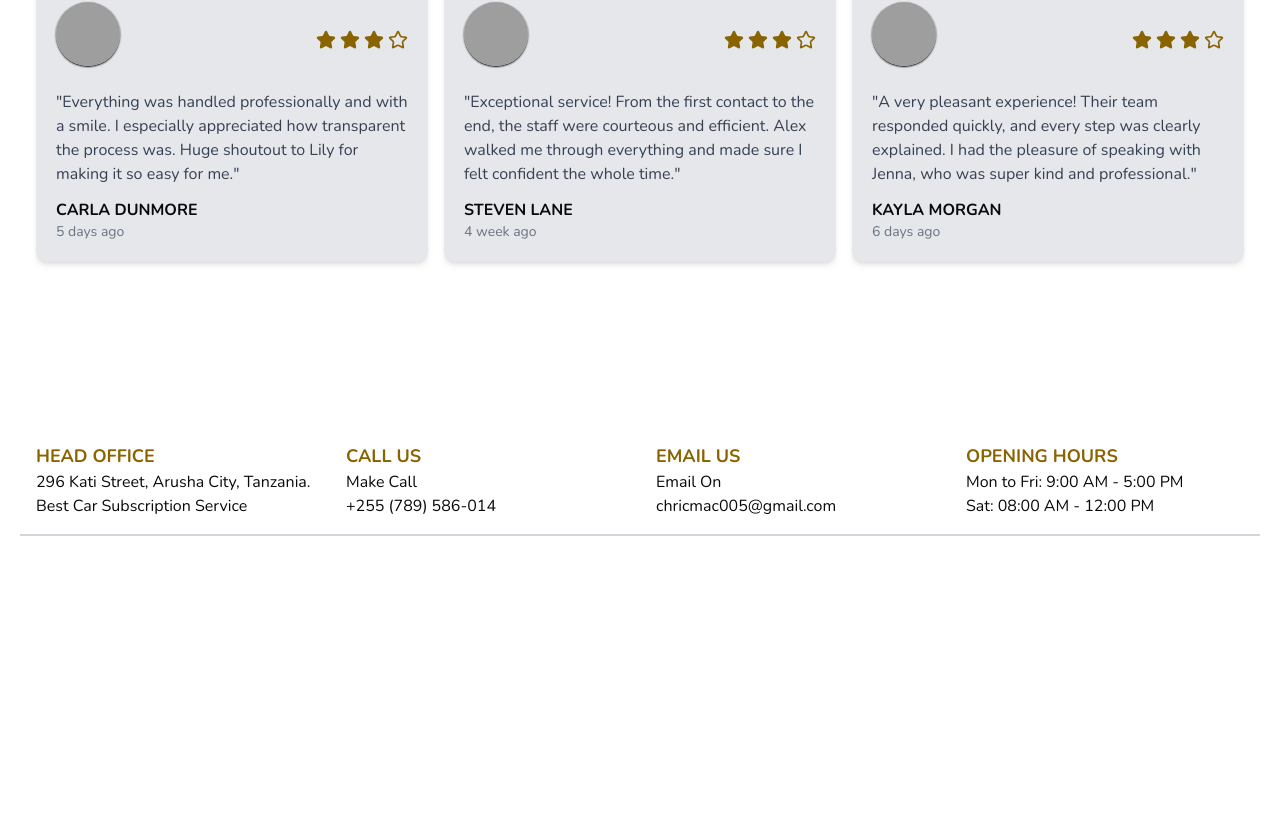
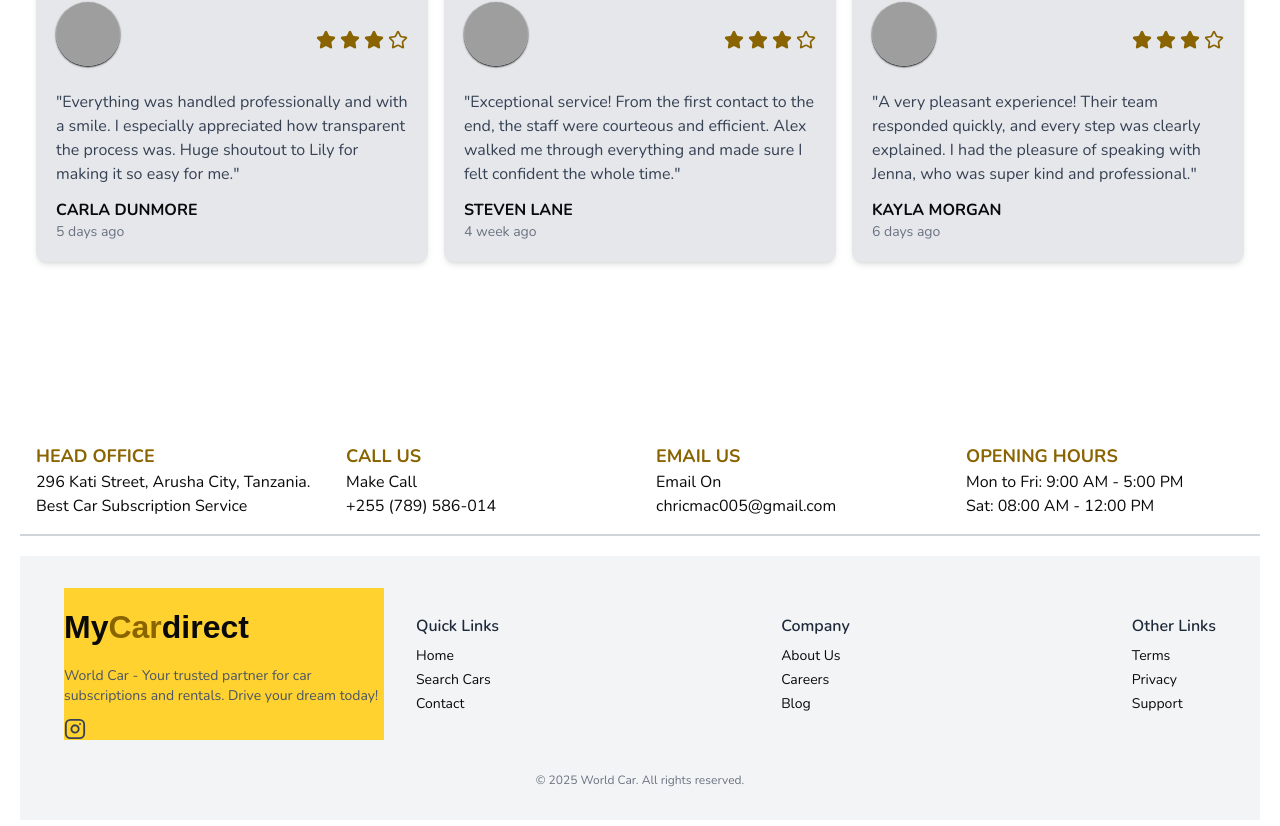
Before and after one commit to chricmako6/world-car, a Next.js app: page / in a window 1280 px wide. Shown: the part 4423-5249 px from the top of the page. Before the commit the page ends 4999 px from the top, so only its background shows below. Built offline with nearby package versions, Linux system fonts and the light colour scheme; grey boxes are pictures that could not be loaded; a web font is replaced by a local one.

Commit message:
footer second commit

```diff
--- a/app/page.js
+++ b/app/page.js
@@ -7,6 +7,7 @@ import CardOur from '@/components/CardOur';
 import CardWork from '@/components/CardWork';
 import CardTestmonial from '@/components/CardTestmonial';
 import CardFooter from '@/components/CardFooter';
+import CardFoot from '@/components/CardFoot';
 
 const Home = () => {
   const { cars, packages, logos } = data;
@@ -254,27 +255,12 @@ const Home = () => {
      </section>
 
      {/* footer */}
-      {/* <section className='p-5 mt-20 bg-black'>
-          <h1 className='rum-title text-center text-xl md:text-3xl font-bold py-5 text-white'>
-            More Cars
-          </h1>
-          <div className='grid grid-cols-1 md:grid-cols-3 gap-4'>
-            {cars.map((car) => (
-              <CarCard
-                key={car.id}
-                img={car.img}
-                name={car.name}
-                description={car.description}
-              />
-            ))}
-          </div>
-        </section> */}
         <section className='p-5 mt-20 '>
           <div>
             <CardFooter />
           </div>
           <div>
-
+           <CardFoot />
           </div>
         </section>
     </>
--- a/components/CardFoot.jsx
+++ b/components/CardFoot.jsx
@@ -0,0 +1,61 @@
+import React from "react";
+import { Instagram } from "lucide-react";
+
+const currentYear = new Date().getFullYear();
+
+const CardFoot = () => {
+  return (
+    <footer className="w-full bg-gray-100 px-4 py-8">
+      <div className="max-w-6xl mx-auto flex flex-col md:flex-row items-start md:items-center justify-between gap-8">
+        {/* Logo on the left */}
+        <div className="flex flex-col items-start bg-amber-300">
+          <h1 className="text-xl md:text-3xl font-bold rum-title py-5">
+            My<span className="text-[#896400]">Car</span>direct
+          </h1>
+          <p className="text-gray-600 text-sm max-w-xs">
+            World Car - Your trusted partner for car subscriptions and rentals. Drive your dream today!
+          </p>
+          <div className="flex items-center gap-3 mt-3">
+            <a href="https://instagram.com" target="_blank" rel="noopener noreferrer" className="text-gray-700 hover:text-pink-500">
+              <Instagram size={22} />
+            </a>
+            {/* Add more social icons here if needed */}
+          </div>
+        </div>
+        {/* Links */}
+        <div className="flex flex-1 justify-between w-full md:w-auto gap-8">
+          <div>
+            <h3 className="font-semibold text-gray-800 mb-2">Quick Links</h3>
+            <ul className="space-y-1 text-sm">
+              <li><a href="#" className="hover:underline">Home</a></li>
+              <li><a href="#" className="hover:underline">Search Cars</a></li>
+              <li><a href="#" className="hover:underline">Contact</a></li>
+            </ul>
+          </div>
+          <div>
+            <h3 className="font-semibold text-gray-800 mb-2">Company</h3>
+            <ul className="space-y-1 text-sm">
+              <li><a href="#" className="hover:underline">About Us</a></li>
+              <li><a href="#" className="hover:underline">Careers</a></li>
+              <li><a href="#" className="hover:underline">Blog</a></li>
+            </ul>
+          </div>
+          <div>
+            <h3 className="font-semibold text-gray-800 mb-2">Other Links</h3>
+            <ul className="space-y-1 text-sm">
+              <li><a href="#" className="hover:underline">Terms</a></li>
+              <li><a href="#" className="hover:underline">Privacy</a></li>
+              <li><a href="#" className="hover:underline">Support</a></li>
+            </ul>
+          </div>
+        </div>
+      </div>
+      {/* Footer bottom */}
+      <div className="mt-8 text-center text-xs text-gray-500">
+        &copy; {currentYear} World Car. All rights reserved.
+      </div>
+    </footer>
+  );
+};
+
+export default CardFoot;
```
